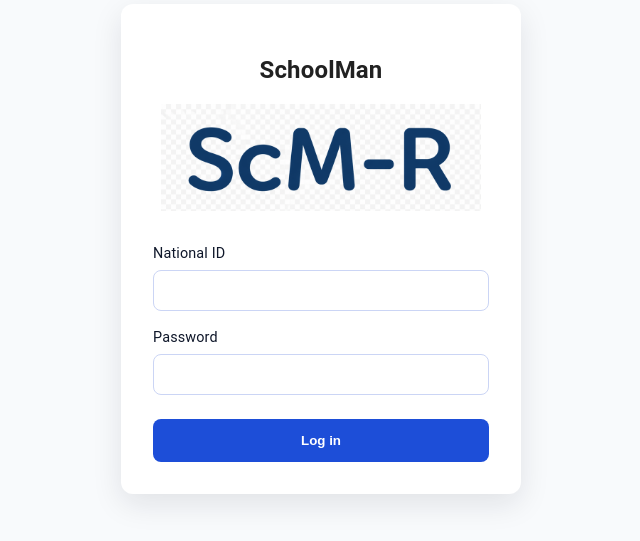
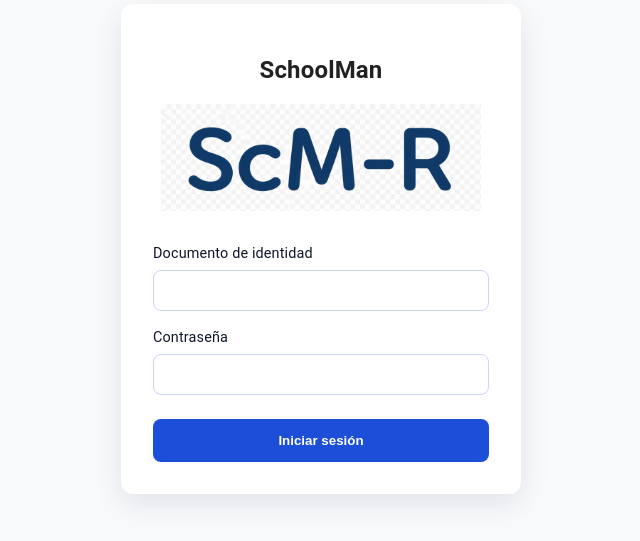
Before and after one commit to budash56/school-man-front, a React (Vite) app: page /login in a window 1280 px wide. Shown: the part 151-692 px from the top of the page, without its empty margins (319-959 px from the left). Built offline with nearby package versions, Linux system fonts and the light colour scheme; no server answers.

Commit message:
Translate login page to Spanish

```diff
--- a/src/features/auth/LoginPage.tsx
+++ b/src/features/auth/LoginPage.tsx
@@ -32,9 +32,9 @@ export const LoginPage = () => {
       navigate(redirectPath, { replace: true })
     } catch (error) {
       if (error instanceof ApiError) {
-        setErrorMessage(error.message || 'Unable to log in. Please check your credentials.')
+        setErrorMessage(error.message || 'No se pudo iniciar sesión. Revisa tus credenciales.')
       } else {
-        setErrorMessage('Unexpected error. Please try again.')
+        setErrorMessage('Ocurrió un error inesperado. Intenta de nuevo.')
       }
     } finally {
       setIsSubmitting(false)
@@ -78,7 +78,7 @@ export const LoginPage = () => {
         />
         <form onSubmit={handleSubmit} style={{ display: 'flex', flexDirection: 'column', gap: '1rem' }}>
           <label style={{ display: 'flex', flexDirection: 'column', fontSize: '0.9rem', color: '#0f172a' }}>
-            National ID
+            Documento de identidad
             <input
               name="nationalId"
               value={nationalId}
@@ -94,7 +94,7 @@ export const LoginPage = () => {
             />
           </label>
           <label style={{ display: 'flex', flexDirection: 'column', fontSize: '0.9rem', color: '#0f172a' }}>
-            Password
+            Contraseña
             <input
               type="password"
               name="password"
@@ -129,7 +129,7 @@ export const LoginPage = () => {
               cursor: isBusy ? 'not-allowed' : 'pointer',
             }}
           >
-            {isBusy ? 'Logging in...' : 'Log in'}
+            {isBusy ? 'Iniciando sesión...' : 'Iniciar sesión'}
           </button>
         </form>
       </div>
```
